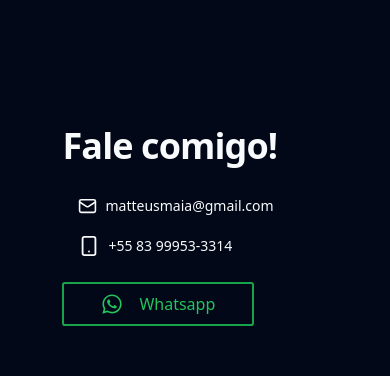
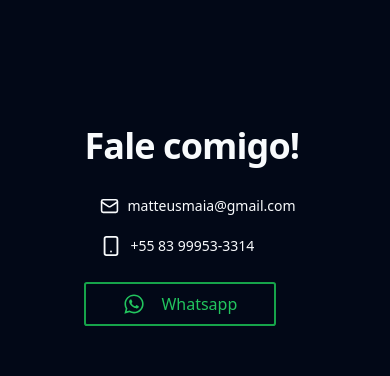
Before and after one commit to mateusmaiia/dev_maia, a React (Vite) app: page / in a window 390 px wide. Shown: the part 3700-4076 px from the top of the page. Built offline with nearby package versions, Linux system fonts and the light colour scheme.

Commit message:
feat: margin left mobile

```diff
--- a/src/components/contact.tsx
+++ b/src/components/contact.tsx
@@ -6,7 +6,7 @@ export function Contact(){
   return(
     <div id="contact" className="grid grid-cols-2 h-[600px] md:h-[620px] md:pt-10 mx-auto md:max-w-[1500px] px-40 border-y w-full">
       <div className="flex flex-col w-full items-center  justify-center">
-       <div className="flex flex-start flex-col">
+       <div className="flex  flex-start flex-col ml-11 md:ml-0">
           <h1 className="text-4xl font-semibold tracking-tight mb-5">Fale comigo!</h1>
           <Button variant="ghost" className="flex gap-2">
             <Mail size="22px" />
```
